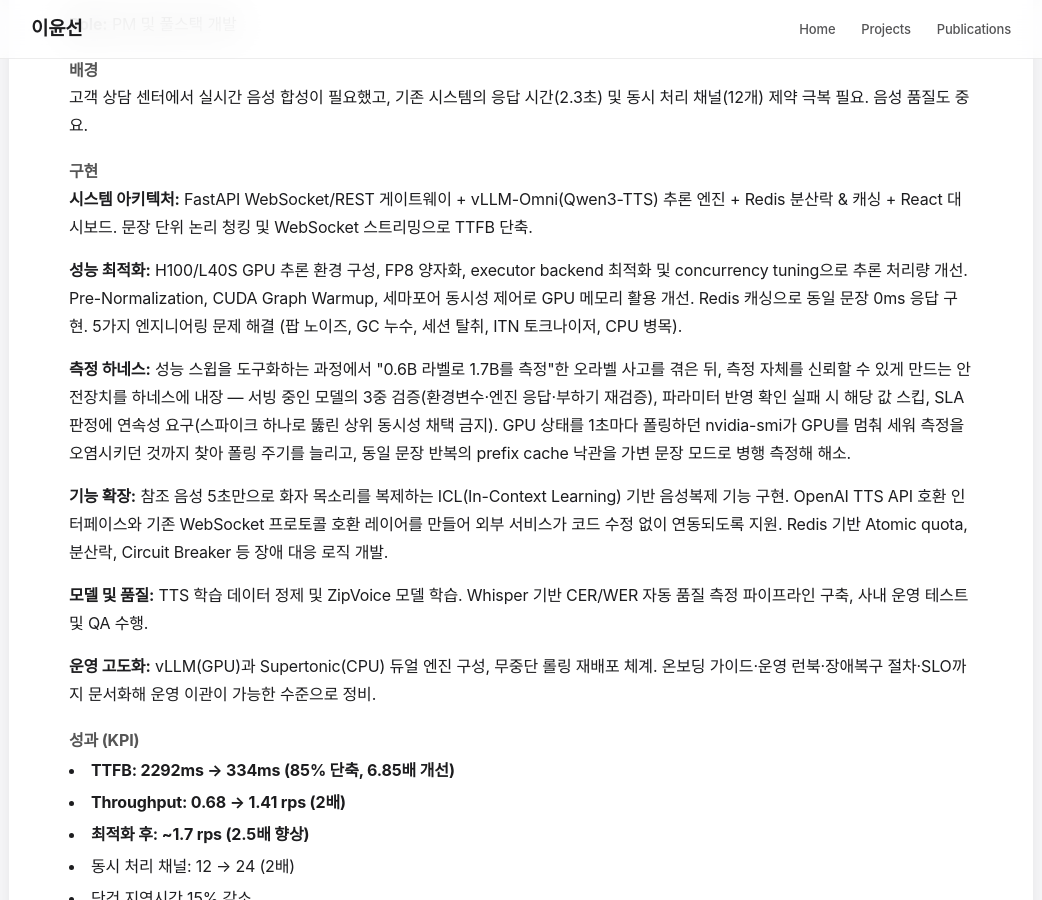
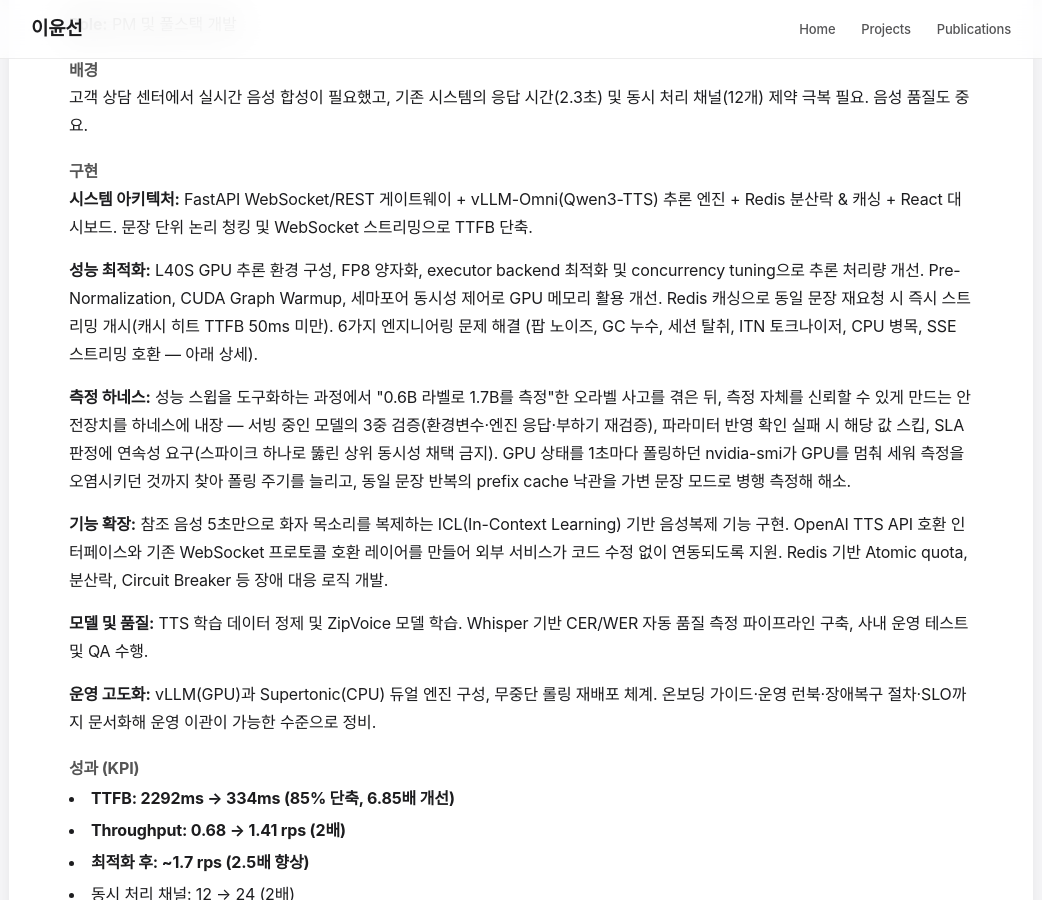
Before and after one commit to ckc5800/ckc5800.github.io, a Jekyll site: the page built from projects.html, in a window 1280 px wide and 900 px high, scrolled down 787 px. Shown: the whole window, without its empty margins (119-1161 px from the left). Built offline with Jekyll 4.4.1, drawn with Linux system fonts in a browser that asks for light colours; some web fonts are replaced.

Commit message:
사실 정정 — H100 제거(L40S 단일이 실환경), 캐시 응답·문제 개수 불일치 수정
- 'H100/L40S' → 'L40S': H100은 사용한 적 없음 (본인 확인 + TTS repo README)
- '동일 문장 0ms 응답' → '캐시 히트 TTFB 50ms 미만' (내부 기록 기준)
- 요약 문장 '5가지 문제' → '6가지' (아래 상세 섹션과 불일치했음)

Co-Authored-By: Claude Fable 5 <noreply@anthropic.com>

```diff
--- a/projects.html
+++ b/projects.html
@@ -54,7 +54,7 @@ title: Projects
 
     <h4 style="margin-top: 20px; color: #555;">구현</h4>
     <p><strong>시스템 아키텍처:</strong> FastAPI WebSocket/REST 게이트웨이 + vLLM-Omni(Qwen3-TTS) 추론 엔진 + Redis 분산락 & 캐싱 + React 대시보드. 문장 단위 논리 청킹 및 WebSocket 스트리밍으로 TTFB 단축.</p>
-    <p><strong>성능 최적화:</strong> H100/L40S GPU 추론 환경 구성, FP8 양자화, executor backend 최적화 및 concurrency tuning으로 추론 처리량 개선. Pre-Normalization, CUDA Graph Warmup, 세마포어 동시성 제어로 GPU 메모리 활용 개선. Redis 캐싱으로 동일 문장 0ms 응답 구현. 5가지 엔지니어링 문제 해결 (팝 노이즈, GC 누수, 세션 탈취, ITN 토크나이저, CPU 병목).</p>
+    <p><strong>성능 최적화:</strong> L40S GPU 추론 환경 구성, FP8 양자화, executor backend 최적화 및 concurrency tuning으로 추론 처리량 개선. Pre-Normalization, CUDA Graph Warmup, 세마포어 동시성 제어로 GPU 메모리 활용 개선. Redis 캐싱으로 동일 문장 재요청 시 즉시 스트리밍 개시(캐시 히트 TTFB 50ms 미만). 6가지 엔지니어링 문제 해결 (팝 노이즈, GC 누수, 세션 탈취, ITN 토크나이저, CPU 병목, SSE 스트리밍 호환 — 아래 상세).</p>
     <p><strong>측정 하네스:</strong> 성능 스윕을 도구화하는 과정에서 "0.6B 라벨로 1.7B를 측정"한 오라벨 사고를 겪은 뒤, 측정 자체를 신뢰할 수 있게 만드는 안전장치를 하네스에 내장 — 서빙 중인 모델의 3중 검증(환경변수·엔진 응답·부하기 재검증), 파라미터 반영 확인 실패 시 해당 값 스킵, SLA 판정에 연속성 요구(스파이크 하나로 뚫린 상위 동시성 채택 금지). GPU 상태를 1초마다 폴링하던 nvidia-smi가 GPU를 멈춰 세워 측정을 오염시키던 것까지 찾아 폴링 주기를 늘리고, 동일 문장 반복의 prefix cache 낙관을 가변 문장 모드로 병행 측정해 해소.</p>
     <p><strong>기능 확장:</strong> 참조 음성 5초만으로 화자 목소리를 복제하는 ICL(In-Context Learning) 기반 음성복제 기능 구현. OpenAI TTS API 호환 인터페이스와 기존 WebSocket 프로토콜 호환 레이어를 만들어 외부 서비스가 코드 수정 없이 연동되도록 지원. Redis 기반 Atomic quota, 분산락, Circuit Breaker 등 장애 대응 로직 개발.</p>
     <p><strong>모델 및 품질:</strong> TTS 학습 데이터 정제 및 ZipVoice 모델 학습. Whisper 기반 CER/WER 자동 품질 측정 파이프라인 구축, 사내 운영 테스트 및 QA 수행.</p>
```
